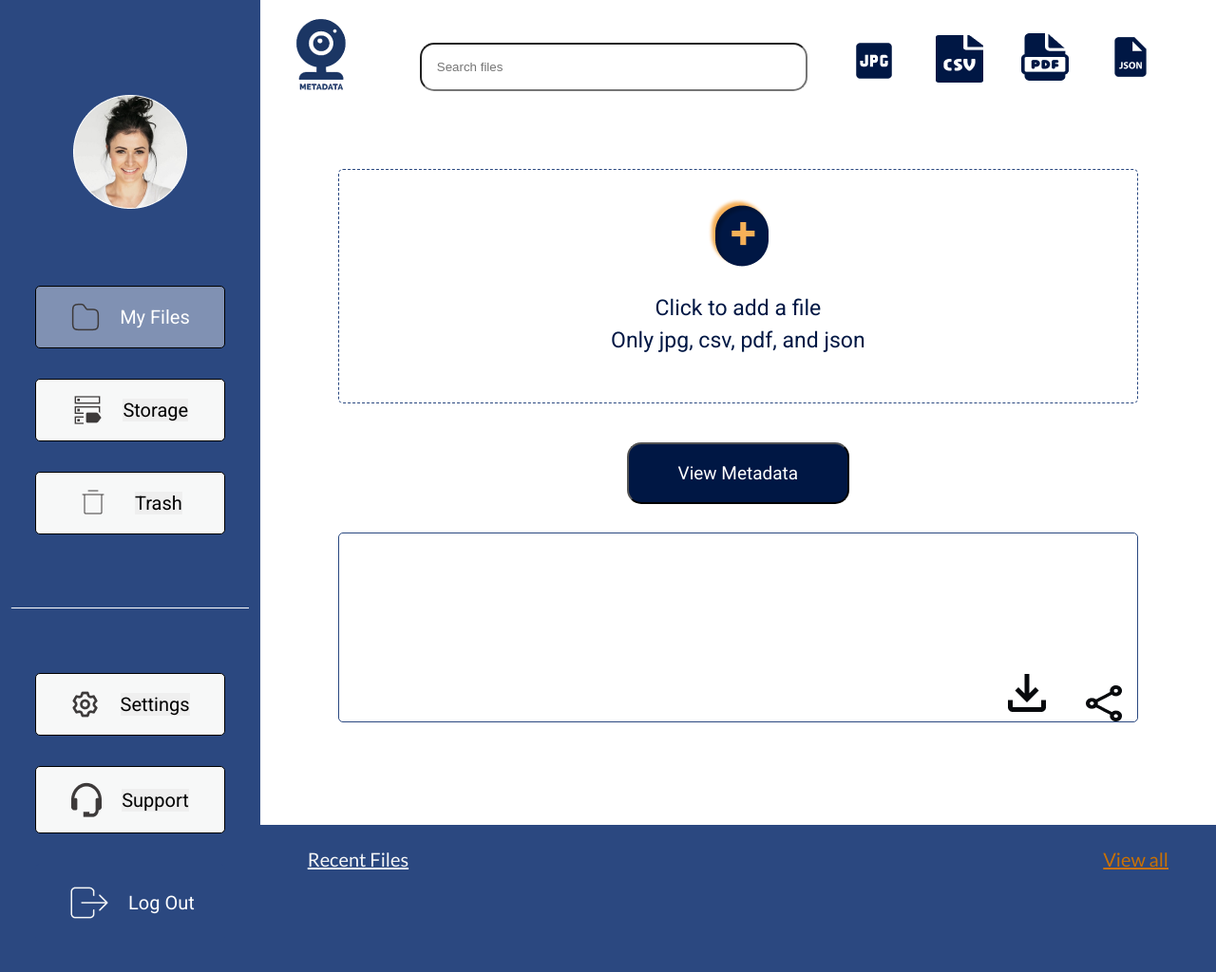
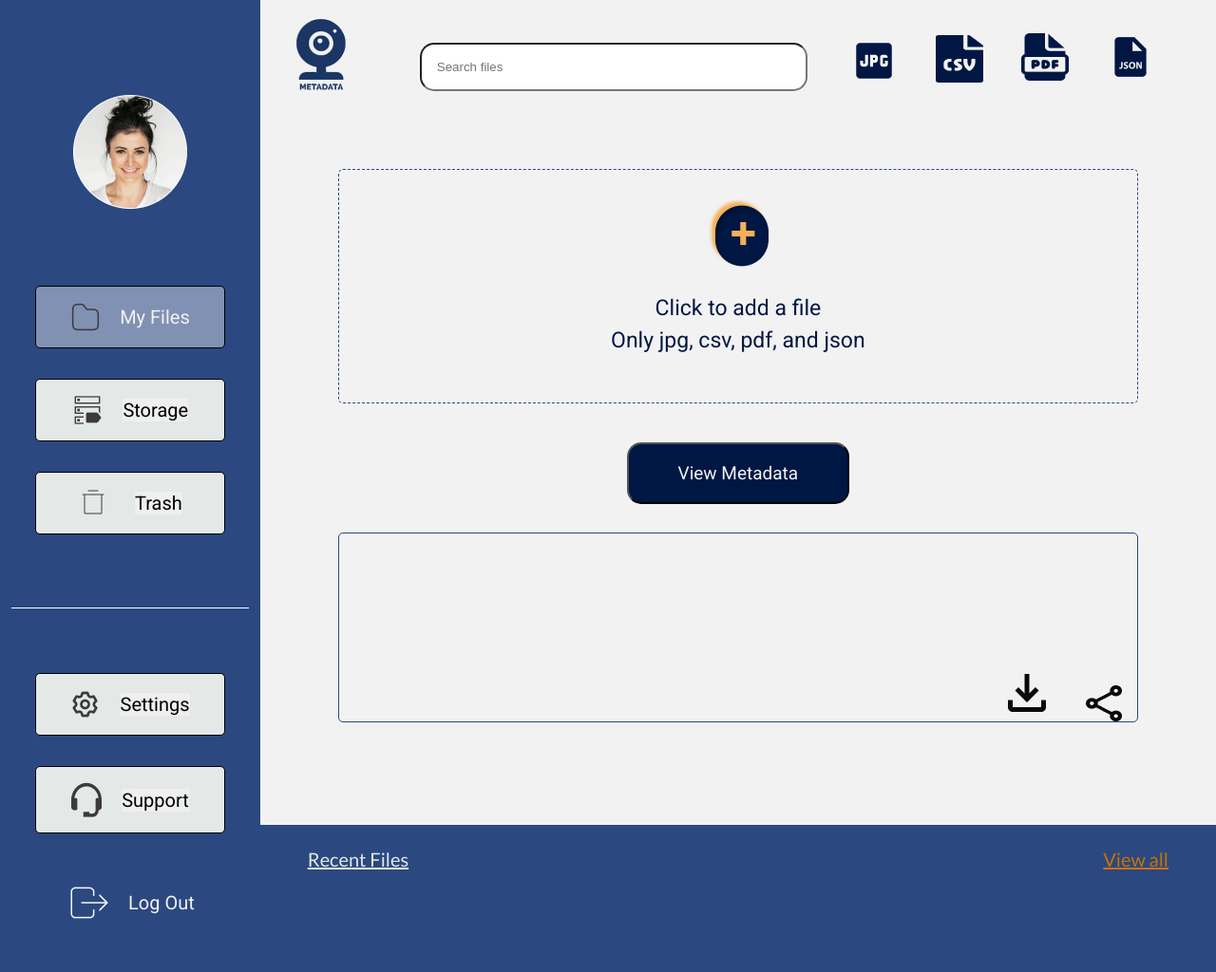
Before and after one commit to zuri-training/Team-Scorpion2, a Django app: template templates/dashboard.html in a window 1280 px wide. Shown: the whole page at 95% size. Run offline with Django 4.2, Linux system fonts and the light colour scheme; the template is opened without the code that fills it, so the values that code supplies are empty.

Commit message:
touched the dashboard

```diff
--- a/static/css/dashboard.css
+++ b/static/css/dashboard.css
@@ -7,21 +7,19 @@
 }
 
 div.a {
-    background-color: #2B4880;
+    background-color: var(--main-color);
     grid-area: a;
 
 }
 div.b {
-    background-color: #FFFFFF;
+    background-color: var(--plain-color);
     grid-area: b;
 
 
 }
 div.c {
-    background-color: #2B4880;
+    background-color: var(--main-color);
     grid-area: c;
-
-
 }
 
 /* Side bar css starts here */
@@ -41,7 +39,7 @@ div.c {
     display: flex;
     align-items: center;
     justify-content: space-evenly;
-    background-color: #f7f8f8;
+    background-color: var(--neutral-color);
     width: 200px;
     margin-bottom: 32px;
     border: 1px solid;
@@ -65,20 +63,20 @@ div.c {
 }
 
 #file button {
-    color:#FFFFFF;
+    color:var(--plain-color);
     border: none;
     background-color: #8091b3;
 }
 
 #logout {
-    background-color: #2B4880;
+    background-color: var(--main-color);
     border: none;
 }
 
 #logout button {
-    color:#FFFFFF;
+    color:var(--plain-color);
     border: none;
-    background-color: #2B4880;
+    background-color: var(--main-color);
 }
 
 .divider {
@@ -153,7 +151,7 @@ div.c {
 .button button{
     border-radius: 15px;
     background-color: #001744;
-    color: #FFFFFF;
+    color: var(--plain-color);
     padding: 19px 52px;
     font-size: 19px;
     font-family: var(--font-main);
@@ -192,7 +190,7 @@ div.c {
     line-height: 38px;
     font-family: var(--font-sub);
     text-decoration: underline;
-    color: #f7f8f8;
+    color: var(--neutral-color);
 }
 
 .view-all p {
```
Also changed, not shown: db.sqlite3.
